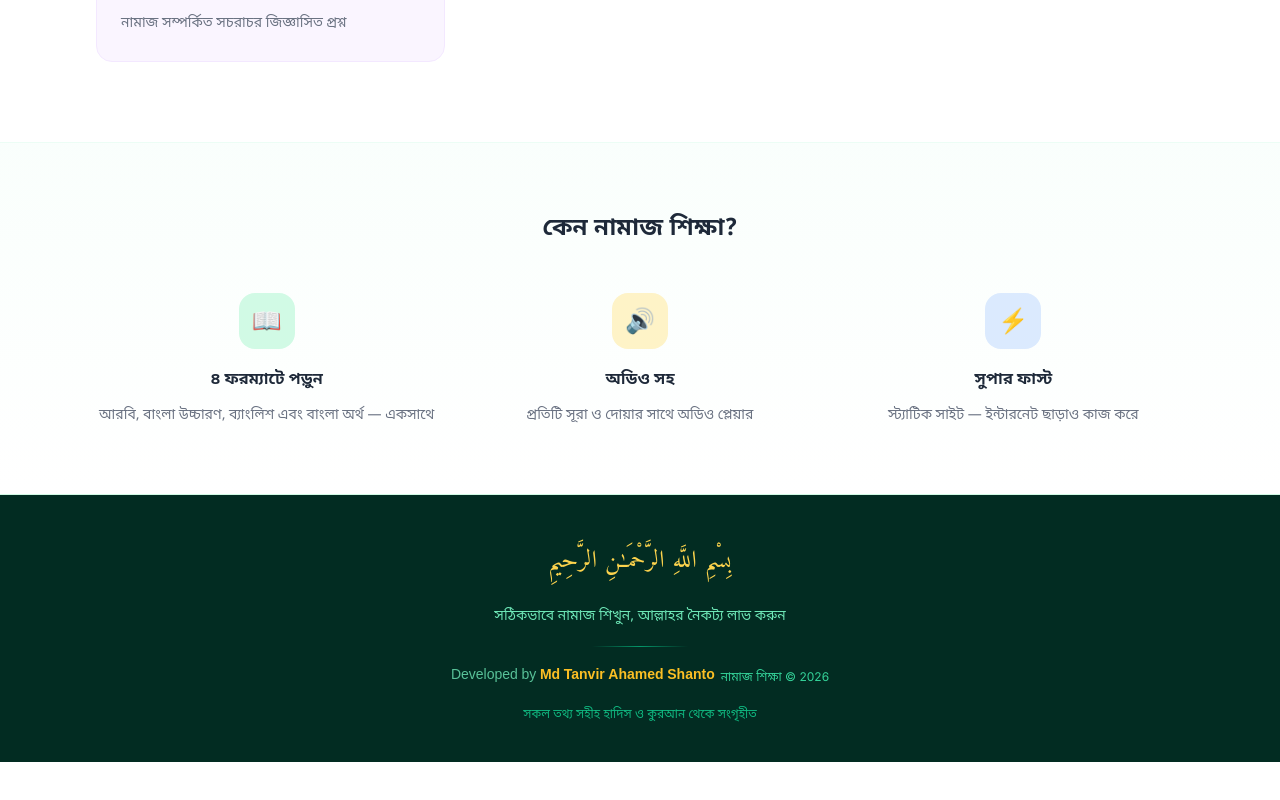
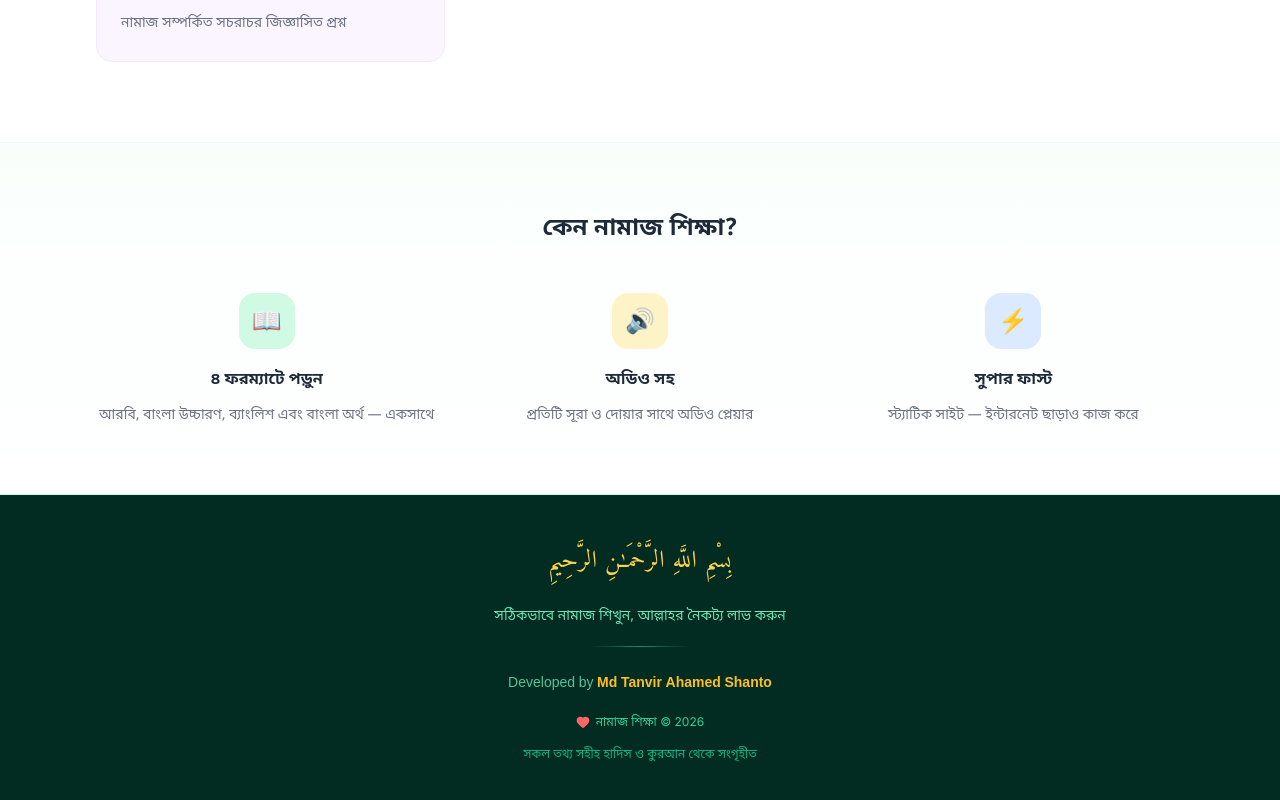
Before and after one commit to iamtashanto/namajshikkha, a Next.js app: page / in a window 1280 px wide. Shown: the part 1419-2219 px from the top of the page. Before the commit the page ends 2181 px from the top, so only its background shows below. Built offline with nearby package versions, Linux system fonts and the light colour scheme.

Commit message:
feat: update Footer component content and styling.

```diff
--- a/components/Footer.tsx
+++ b/components/Footer.tsx
@@ -18,13 +18,18 @@ export default function Footer() {
                     {/* Divider */}
                     <div className=" h-px w-24 bg-gradient-to-r from-transparent via-emerald-600 to-transparent dark:via-emerald-500" />
 
-                    {/* Copyright */}
-                    <p className="flex items-center gap-1.5 text-xs text-emerald-400 dark:text-emerald-500/80">
+                    {/* Developer Credits */}
+                    <div className="flex flex-col items-center gap-1.5 mt-2">
                         <p className="bangla-text text-sm text-emerald-300/80 dark:text-emerald-400/60">
                             Developed by <span className="font-semibold text-gold-400">Md Tanvir Ahamed Shanto</span>
-                        </p>{" "}
-                        নামাজ শিক্ষা © {new Date().getFullYear()}
-                    </p>
+                        </p>
+                    </div>
+
+                    {/* Copyright */}
+                    <div className="flex items-center gap-1.5 text-xs text-emerald-400 dark:text-emerald-500/80">
+                        <Heart className="h-3.5 w-3.5 fill-red-400 text-red-400" />
+                        <span>নামাজ শিক্ষা © {new Date().getFullYear()}</span>
+                    </div>
 
                     <p className="text-xs text-emerald-500 dark:text-emerald-600 ">
                         সকল তথ্য সহীহ হাদিস ও কুরআন থেকে সংগৃহীত
```
